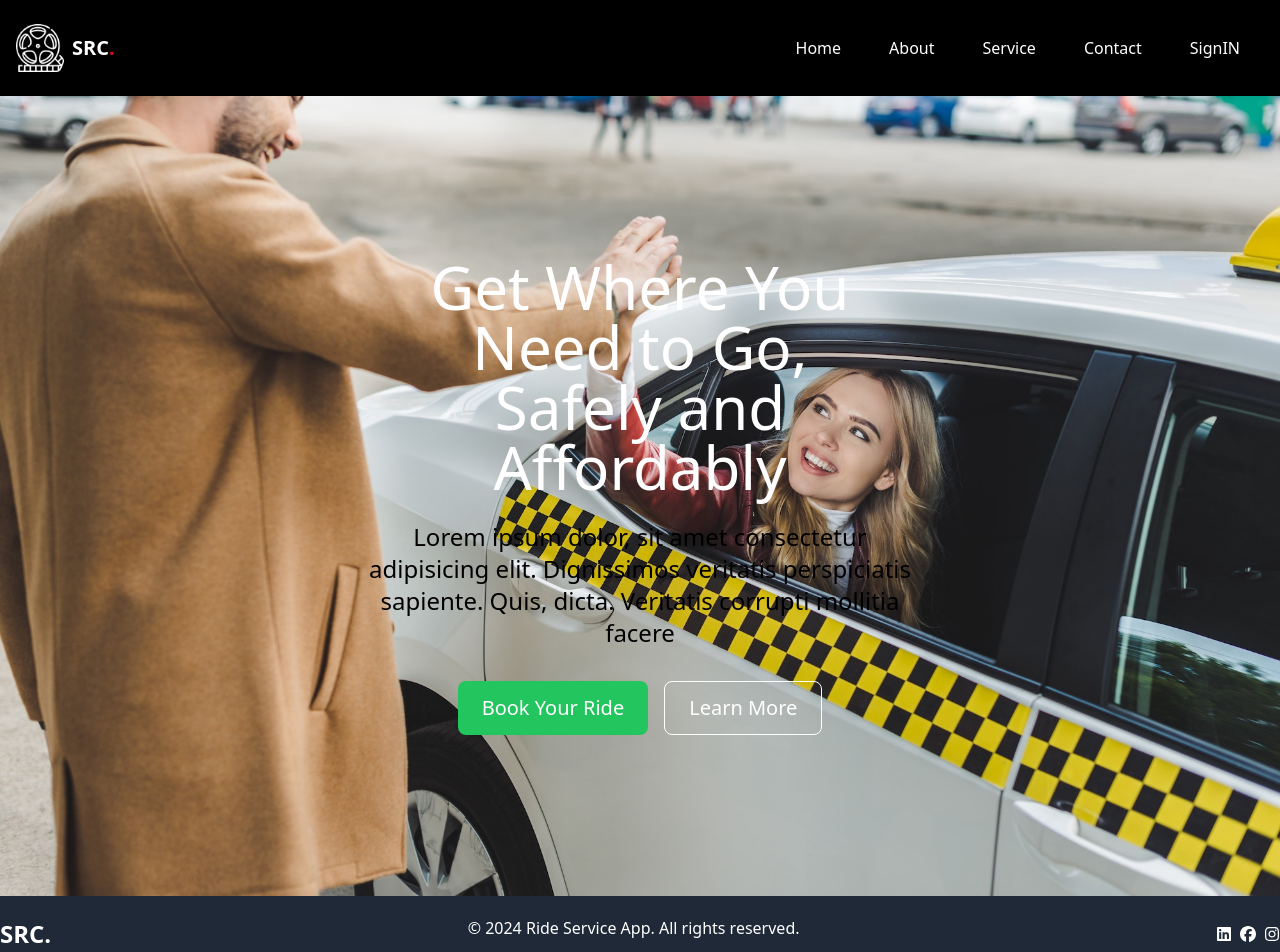
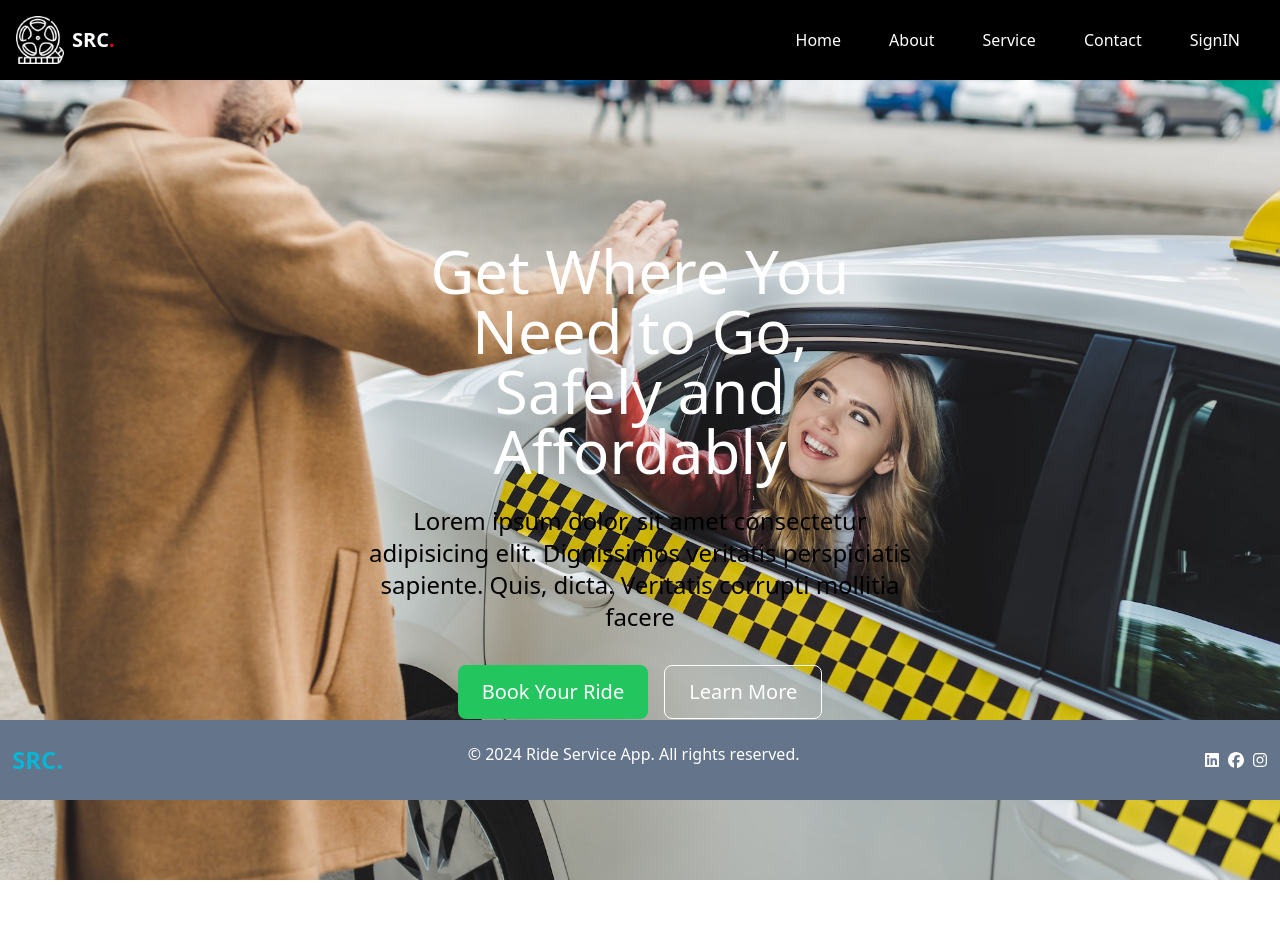
Before and after one commit to AshleyAlpha/Safety_Ride_Connect, a React (Vite) app: page / in a window 1280 px wide. Shown: the top 952 px of the page. After the commit the page ends 880 px from the top, so only its background shows below. Built offline with nearby package versions, Linux system fonts and the light colour scheme.

Commit message:
modified footer and navbar

```diff
--- a/src/Components/Footer.jsx
+++ b/src/Components/Footer.jsx
@@ -1,68 +1,3 @@
-// import React from "react";
-
-// const Footer = () => {
-//   const currentYear = new Date().getFullYear();
-
-//   return (
-//     <footer className="bg-gray-800 text-white py-4 text-center">
-//       <div className="container mx-auto flex flex-col lg:flex-row items-center justify-center">
-//         <div className="mr-4 mb-4 lg:mb-0">
-//           <img src="/mobile.png" alt="mobile" className="w-32 lg:w-48" />
-//         </div>
-//         <p className="mb-4 lg:mb-0">
-//           &copy; {currentYear} Ride Service App. All rights reserved.
-//         </p>
-//         <div className="mt-4 lg:mt-0">
-//           <a
-//             href="https://www.linkedin.com/"
-//             target="_blank"
-//             rel="noopener noreferrer"
-//             className="text-white hover:text-gray-400 mr-2"
-//           >
-//             <svg
-//               className="h-6 w-6 fill-current"
-//               xmlns="http://www.w3.org/2000/svg"
-//               viewBox="0 0 24 24"
-//             >
-//               <path d="M12 2C6.48 2 2 6.48 2 12s4.48 10 10 10 10-4.48 10-10S17.52 2 12 2zm-1.1 15.5H9.1V9.5h1.8v8zm-.9-9c-.57 0-1.03-.46-1.03-1.03s.46-1.03 1.03-1.03c.57 0 1.03.46 1.03 1.03s-.46 1.03-1.03 1.03zm7.8 9h-1.8v-4.7c0-1.13-.22-2.49-1.66-2.49-1.44 0-1.67 1.15-1.67 2.36V18h-1.8v-9h1.8v1.25c.6-.92 1.57-1.5 2.6-1.5 1.83 0 3.4 1.5 3.4 4.17V15.5z" />
-//             </svg>
-//           </a>
-//           <a
-//             href="https://www.instagram.com/"
-//             target="_blank"
-//             rel="noopener noreferrer"
-//             className="text-white hover:text-gray-400 mr-2"
-//           >
-//             <svg
-//               className="h-6 w-6 fill-current"
-//               xmlns="http://www.w3.org/2000/svg"
-//               viewBox="0 0 24 24"
-//             >
-//               <path d="M12 2C6.48 2 2 6.48 2 12s4.48 10 10 10 10-4.48 10-10S17.52 2 12 2zm5 15.3c0 .7-.6 1.2-1.3 1.2H8.3c-.7 0-1.2-.6-1.2-1.3V8.3C7.1 7.6 7.7 7 8.4 7h7.3c.7 0 1.3.6 1.3 1.3v9z" />
-//               <path d="M12 7.6c-2.1 0-3.8 1.7-3.8 3.8s1.7 3.8 3.8 3.8 3.8-1.7 3.8-3.8-1.7-3.8-3.8-3.8zm0 6.6c-1.5 0-2.8-1.3-2.8-2.8s1.3-2.8 2.8-2.8 2.8 1.3 2.8 2.8-1.3 2.8-2.8 2.8zm5.2-11.6h-16c-.9 0-1.7.8-1.7 1.7v16c0 .9.8 1.7 1.7 1.7h16c.9 0 1.7-.8 1.7-1.7v-16c0-.9-.8-1.7-1.7-1.7zm1.7 17.6c0 .9-.8 1.7-1.7 1.7h-16c-.9 0-1.7-.8-1.7-1.7v-16c0-.9.8-1.7 1.7-1.7h16c.9 0 1.7.8 1.7 1.7v16z" />
-//             </svg>
-//           </a>
-//           <a
-//             href="https://www.facebook.com/"
-//             target="_blank"
-//             rel="noopener noreferrer"
-//             className="text-white hover:text-gray-400"
-//           >
-//             <svg
-//               className="h-6 w-6 fill-current"
-//               xmlns="http://www.w3.org/2000/svg"
-//               viewBox="0 0 24 24"
-//             >
-//               <path d="M12 2C6.48 2 2 6.48 2 12s4.48 10 10 10 10-4.48 10-10S17.52 2 12 2zm2.67 8.76h-1.07c-.3 0-.54.24-.54.54v1.41h1.61v1.8h-1.61v5.49h-1.98v-5.49H9.4v-1.8h1.68v-1.3c0-1.74 1.1-2.69 2.63-2.69h1.96v1.79z" />
-//             </svg>
-//           </a>
-//         </div>
-//       </div>
-//     </footer>
-//   );
-// };
-
-// export default Footer;
 
 import React from "react";
 import { FaFacebook, FaInstagram, FaLinkedin } from "react-icons/fa6";
@@ -71,15 +6,13 @@ const Footer = () => {
   const currentYear = new Date().getFullYear();
 
   return (
-    <div className="bg-gray-800">
-      <div className="container mx-auto py-5 flex  md:flex-row items-center justify-between">
-        <div className="flex items-center gap-2">
-          <span className="text-2xl font-bold text-white">SRC.</span>
-        </div>
-        <span className="hidden  sm:hidden  md:block lg:block font-medium text-white mb-3">
+    <div style={{ width: "100%" }}>
+      <div className="bg-slate-500 fixed bottom-0 left-0 w-full h-20 flex  md:flex-row items-center justify-between">
+        <h1 className="text-2xl text-cyan-500 ml-3 font-bold">SRC.</h1>
+        <p className="hidden  sm:hidden  md:block lg:block font-medium text-white mb-3">
           &copy; {currentYear} Ride Service App. All rights reserved.
-        </span>
-        <div className="flex gap-2 text-white cursor-pointer">
+        </p>
+        <div className="flex gap-2 text-white cursor-pointer  justify-center mr-3">
           <a
             href="https://www.linkedin.com/in/irakoze-marie-antoinette/"
             target="_blank"
@@ -102,11 +35,44 @@ const Footer = () => {
             <FaInstagram />
           </a>
         </div>
-        {/* <span className="hidden md:block font-medium text-white">
-          &copy; {currentYear} Ride Service App. All rights reserved.
-        </span> */}
       </div>
     </div>
+    // <div className="bg-gray-800">
+    //   <div className="container mx-auto py-5 flex bg-gray-800  md:flex-row items-center justify-between">
+    //     <div className="flex items-center gap-2">
+    //       <span className="text-2xl font-bold text-black">SRC.</span>
+    //     </div>
+    //     <span className="hidden  sm:hidden  md:block lg:block font-medium text-black mb-3">
+    //       &copy; {currentYear} Ride Service App. All rights reserved.
+    //     </span>
+    //     <div className="flex gap-2 text-black cursor-pointer">
+    //       <a
+    //         href="https://www.linkedin.com/in/irakoze-marie-antoinette/"
+    //         target="_blank"
+    //         rel="noopener noreferrer"
+    //       >
+    //         <FaLinkedin />
+    //       </a>
+    //       <a
+    //         href="https://www.facebook.com/irakoze.chance.56?mibextid=ZbWKwL"
+    //         target="_blank"
+    //         rel="noopener noreferrer"
+    //       >
+    //         <FaFacebook />
+    //       </a>dm:flex-row sm:flex-row flex-col sm:justify-around md:justify-around sm:items-center md:items-center
+    //       <a
+    //         href="https://www.instagram.com/irakoze.chance.56?igsh=MTJzMzRrMDRuanJoNA=="
+    //         target="_blank"
+    //         rel="noopener noreferrer"
+    //       >
+    //         <FaInstagram />
+    //       </a>
+    //     </div>
+    //     {/* <span className="hidden md:block font-medium text-white">
+    //       &copy; {currentYear} Ride Service App. All rights reserved.
+    //     </span> */}
+    //   </div>
+    // </div>
   );
 };
 
--- a/src/Components/Navbar.jsx
+++ b/src/Components/Navbar.jsx
@@ -21,7 +21,7 @@ const Navbar = () => {
   ];
 
   return (
-    <div className="bg-black flex justify-between items-center h-24 w-full mx-auto px-4 text-white">
+    <div className="bg-black flex justify-between items-center h-20 w-full mx-auto px-4 text-white">
       {/* Logo */}
       <div className="flex items-center py-2 gap-2">
          <img src="/Logo.png" alt="logo" className="w-12" />
--- /dev/null
+++ b/src/Pages/Profile1.jsx
@@ -0,0 +1,6 @@
+const Profile1 = () => {
+  return (
+    <div>Profile1</div>
+  )
+}
+export default Profile1
```
